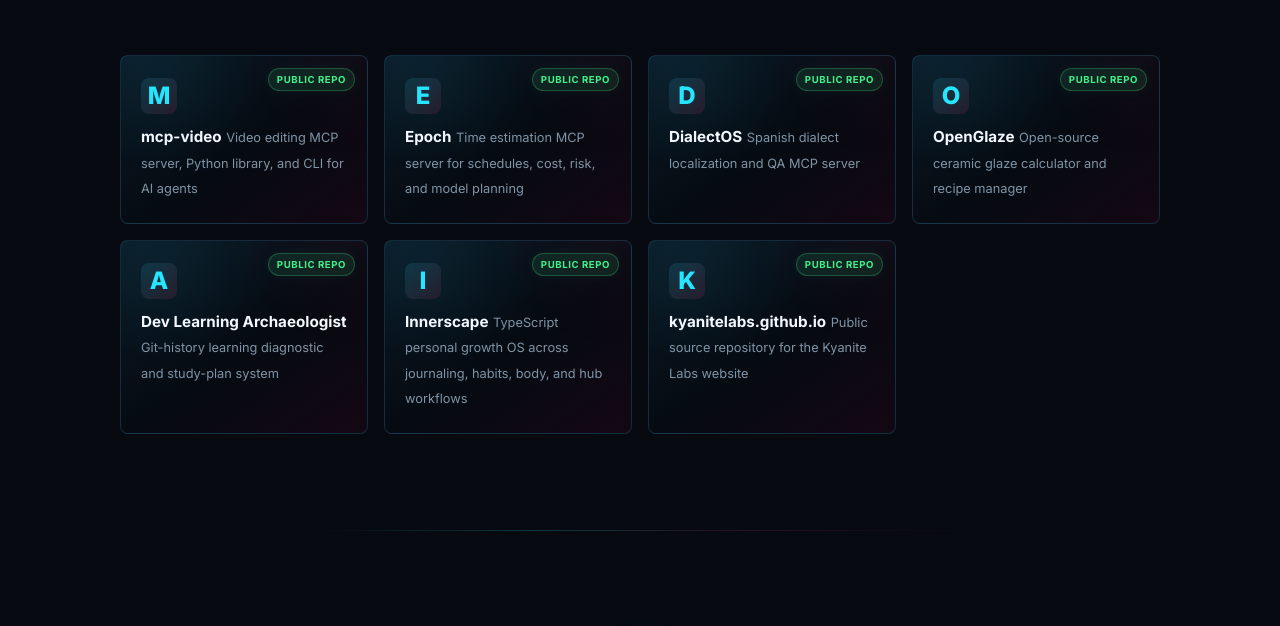
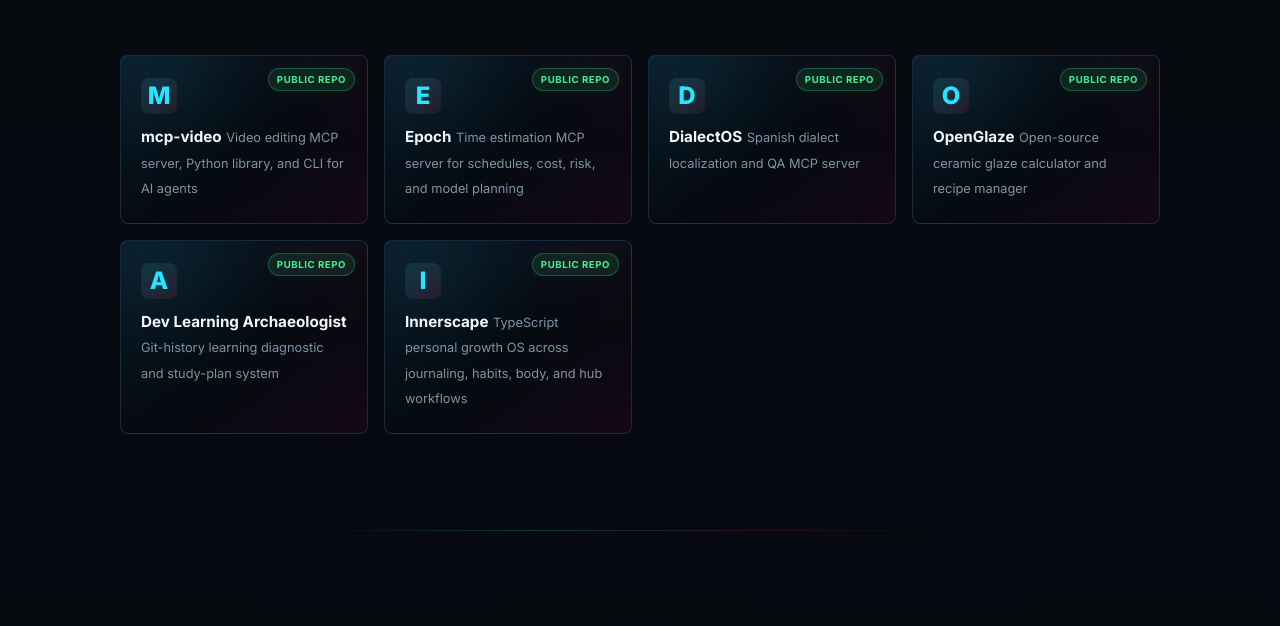
Before and after one commit to KyaniteLabs/kyanite-landing, a Flask app: page / in a window 1280 px wide. Shown: the part 5164-5790 px from the top of the page. Run offline with Flask 3, Linux system fonts and the light colour scheme; some libraries are stand-ins or nearby versions.

Commit message:
Remove private website repo from public proof
Keep the Kyanite landing proof surface aligned with repositories that should remain public and product-facing.

Constraint: KyaniteLabs/kyanitelabs.github.io is now private and should not appear on the public sales page or llms.txt inventory.

Rejected: Keeping the website source repo in the proof grid | It is infrastructure/source, not a product proof card.

Confidence: high

Scope-risk: narrow

Directive: Only list public product/work repositories on the landing proof surface.

Tested: python3 -m py_compile app.py; git diff --check; rg stale/private repo terms across app.py and templates.

Not-tested: Live deploy smoke pending.

```diff
--- a/app.py
+++ b/app.py
@@ -68,11 +68,6 @@ PUBLIC_PROJECTS = [
         "name": "Innerscape",
         "url": "https://github.com/KyaniteLabs/Innerscape",
         "description": "TypeScript personal growth OS for journaling, habits, body tracking, and knowledge workflows.",
-    },
-    {
-        "name": "kyanitelabs.github.io",
-        "url": "https://github.com/KyaniteLabs/kyanitelabs.github.io",
-        "description": "Public source repository for the Kyanite Labs website.",
     },
 ]
 
--- a/templates/landing-v2.html
+++ b/templates/landing-v2.html
@@ -80,8 +80,7 @@
           { "@type": "ListItem", "position": 3, "name": "DialectOS", "url": "https://github.com/KyaniteLabs/DialectOS" },
           { "@type": "ListItem", "position": 4, "name": "OpenGlaze", "url": "https://github.com/KyaniteLabs/openglaze" },
           { "@type": "ListItem", "position": 5, "name": "Dev Learning Archaeologist", "url": "https://github.com/KyaniteLabs/dev-learning-archaeologist" },
-          { "@type": "ListItem", "position": 6, "name": "Innerscape", "url": "https://github.com/KyaniteLabs/Innerscape" },
-          { "@type": "ListItem", "position": 7, "name": "kyanitelabs.github.io", "url": "https://github.com/KyaniteLabs/kyanitelabs.github.io" }
+          { "@type": "ListItem", "position": 6, "name": "Innerscape", "url": "https://github.com/KyaniteLabs/Innerscape" }
         ]
       }
     ]
@@ -896,12 +895,6 @@
           <span class="p-name">Innerscape</span>
           <span class="p-desc">TypeScript personal growth OS across journaling, habits, body, and hub workflows</span>
         </a>
-        <a href="https://github.com/KyaniteLabs/kyanitelabs.github.io" class="project-card fade-up" target="_blank" rel="noopener noreferrer">
-          <span class="p-tag live">Public repo</span>
-          <span class="p-icon">K</span>
-          <span class="p-name">kyanitelabs.github.io</span>
-          <span class="p-desc">Public source repository for the Kyanite Labs website</span>
-        </a>
       </div>
     </div>
   </section>
@@ -990,7 +983,7 @@
           <p>Public AI tools, MCP servers, domain software, and repo-native productization work grounded in inspectable proof.</p>
         </div>
         <div class="footer-links">
-          <div class="footer-col"><h4>Public Repos</h4><a href="https://github.com/KyaniteLabs/mcp-video">mcp-video</a><a href="https://github.com/KyaniteLabs/Epoch">Epoch</a><a href="https://github.com/KyaniteLabs/DialectOS">DialectOS</a><a href="https://github.com/KyaniteLabs/openglaze">OpenGlaze</a><a href="https://github.com/KyaniteLabs/dev-learning-archaeologist">Dev Learning Archaeologist</a><a href="https://github.com/KyaniteLabs/Innerscape">Innerscape</a><a href="https://github.com/KyaniteLabs/kyanitelabs.github.io">kyanitelabs.github.io</a></div>
+          <div class="footer-col"><h4>Public Repos</h4><a href="https://github.com/KyaniteLabs/mcp-video">mcp-video</a><a href="https://github.com/KyaniteLabs/Epoch">Epoch</a><a href="https://github.com/KyaniteLabs/DialectOS">DialectOS</a><a href="https://github.com/KyaniteLabs/openglaze">OpenGlaze</a><a href="https://github.com/KyaniteLabs/dev-learning-archaeologist">Dev Learning Archaeologist</a><a href="https://github.com/KyaniteLabs/Innerscape">Innerscape</a></div>
           <div class="footer-col"><h4>Work</h4><a href="#approach">Discover, Package, Ship</a><a href="#proof">Proof</a><a href="#offers">Offers</a><a href="/shop">Shop</a></div>
           <div class="footer-col"><h4>Contact</h4><a href="/offers/productization-audit">Productization Audit</a><a href="/offers/productization-audit/intake">Product Intake</a><a href="#contact">Project Conversation</a><a href="mailto:info@kyanitelabs.tech">info@kyanitelabs.tech</a></div>
         </div>
```
